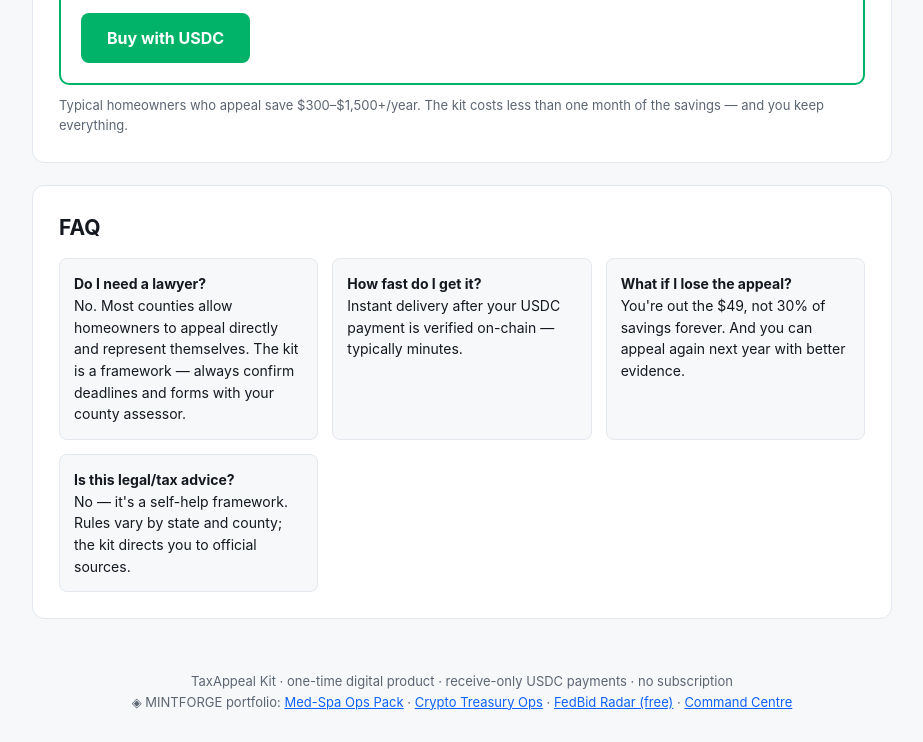
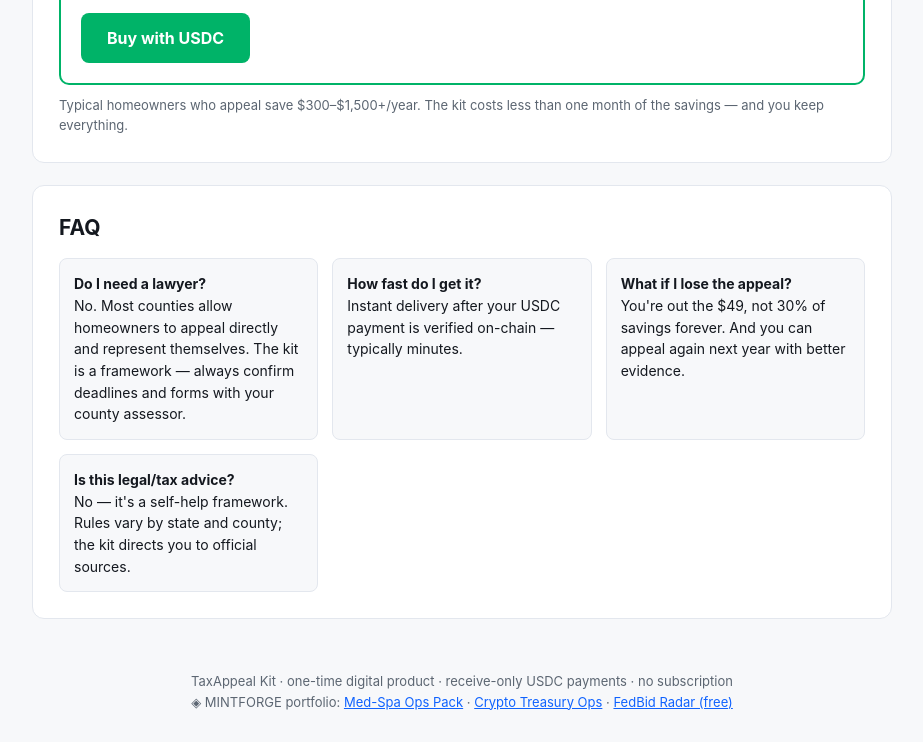
Before and after one commit to AKAKK2211/mintforge-taxappeal-kit, a plain HTML site: page index.html in a window 1280 px wide. Shown: the part 1690-2432 px from the top of the page, without its empty margins (178-1101 px from the left). Drawn offline with Linux system fonts and the light colour scheme.

Commit message:
standalone branding: remove internal links

```diff
--- a/index.html
+++ b/index.html
@@ -74,7 +74,7 @@
 
 <footer>
   <p class="fine">TaxAppeal Kit · one-time digital product · receive-only USDC payments · no subscription</p>
-  <p class="fine">◈ MINTFORGE portfolio: <a href="https://akakk2211.github.io/mintforge-medspa-ops/">Med-Spa Ops Pack</a> · <a href="https://akakk2211.github.io/mintforge-crypto-treasury-ops/">Crypto Treasury Ops</a> · <a href="https://akakk2211.github.io/mintforge-fedbid-radar/">FedBid Radar (free)</a> · <a href="https://akakk2211.github.io/mintforge-dashboard/dashboard/">Command Centre</a></p>
+  <p class="fine">◈ MINTFORGE portfolio: <a href="https://akakk2211.github.io/mintforge-medspa-ops/">Med-Spa Ops Pack</a> · <a href="https://akakk2211.github.io/mintforge-crypto-treasury-ops/">Crypto Treasury Ops</a> · <a href="https://akakk2211.github.io/mintforge-fedbid-radar/">FedBid Radar (free)</a></p>
 </footer>
 <script src="app.js"></script>
 </body>
```
